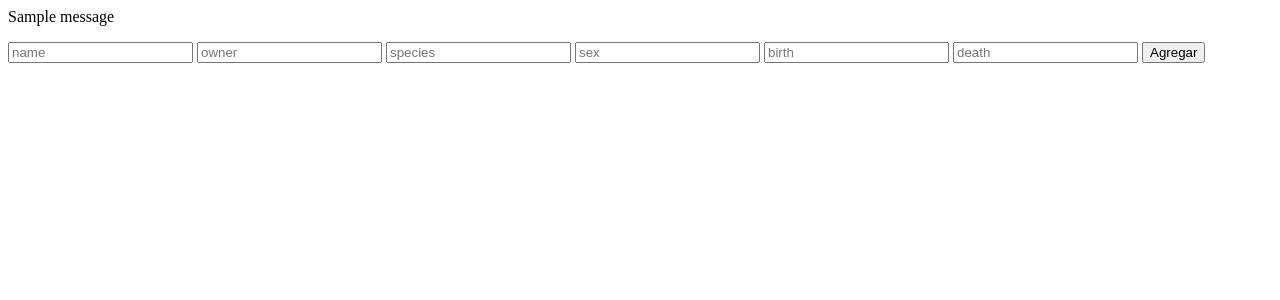
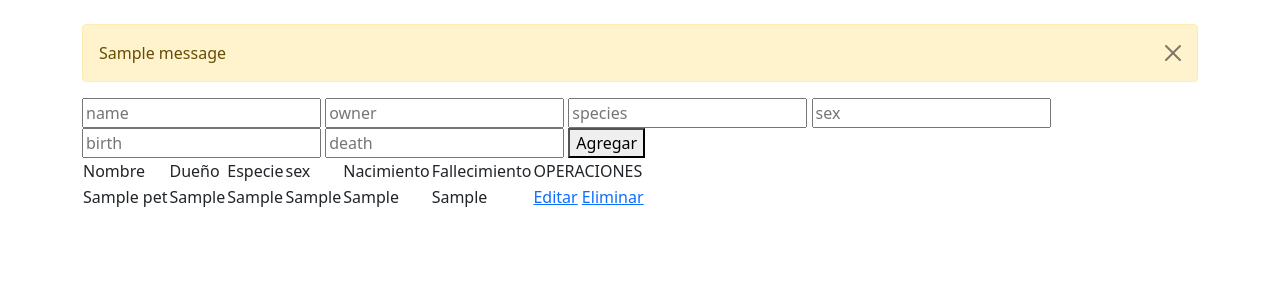
Before and after one commit to adnruiz/ProyectoFinal_PL-F_2021, a Flask app: page / in a window 1280 px wide. Shown: the top 300 px of the page. Run offline with Flask 2, Linux system fonts and the light colour scheme; tables that the repository leaves empty or names only in its code hold one stand-in row (values such as "Sample post"); one stand-in notice (Sample message) is shown; some libraries are stand-ins or nearby versions.

Commit message:
Altas, Bajas, Cambios de pet

```diff
--- a/App.py
+++ b/App.py
@@ -20,7 +20,10 @@ app.secret_key = 'mysecretkey'
 #Rutas para nuestra app
 @app.route('/')
 def Index():
-    return render_template('index.html')
+    cursorMySQL = mysql.connection.cursor()
+    cursorMySQL.execute('SELECT * FROM pet')
+    data = cursorMySQL.fetchall()
+    return render_template('index.html', pets = data)
 
 @app.route('/add_pet', methods=['POST'])
 def add_pet():
@@ -42,13 +45,50 @@ def add_pet():
 
     return redirect(url_for('Index'))
 
-@app.route('/edit')
-def edit_pet():
-    return 'Editar mascotas'
+@app.route('/edit/<id>')
+def edit_pet(id):
+    cursorMySQL = mysql.connection.cursor()
+    cursorMySQL.execute('SELECT * FROM pet WHERE id = %s', (id))
+    data = cursorMySQL.fetchall()
+    print(data[0])
+    return render_template('edit-pet.html', pet = data[0])
 
-@app.route('/delete')
-def delete_pet():
-    return 'Elimiar Mascota'
+@app.route('/update/<id>', methods = ['POST'])
+def update_pet(id):
+    if request.method == 'POST':
+
+        name = request.form['name']
+        owner = request.form['owner']
+        species = request.form['species']
+        sex = request.form['sex']
+        birth = request.form['birth']
+        death = request.form['death']
+
+        cursorMySQL = mysql.connection.cursor()
+
+        cursorMySQL.execute("""
+            UPDATE pet
+            SET name = %s,
+                owner = %s,
+                species = %s,
+                sex = %s,
+                birth = %s,
+                death = %s
+            WHERE id = %s
+        """, [name, owner, species, sex, birth, death, id])
+
+        flash('Mascota actualizada correctamente.')
+        mysql.connection.commit()
+        return redirect(url_for('Index'))
+
+@app.route('/delete/<string:id>')
+def delete_pet(id):
+    cursorMySQl = mysql.connection.cursor()
+    cursorMySQl.execute('DELETE FROM pet WHERE id = {0}'.format(id))
+    mysql.connection.commit()
+    flash('Mascota removida correctamente')
+    return redirect(url_for('Index'))
+
 
 
 
--- a/templates/index.html
+++ b/templates/index.html
@@ -1,7 +1,15 @@
+{% extends 'layout.html' %}
+
+{% block body %}
+
 {% with messages = get_flashed_messages() %}
 {% if messages %}
 {% for message in messages %}
-    <p>{{message}}</p>
+    <div class="alert alert-warning alert-dismissible fade show" role="alert">
+        {{message}}
+        <button type="button" class="btn-close" data-bs-dismiss="alert" aria-label="Close"></button>
+    </div>
+
 {% endfor %}
 {% endif %}
 {% endwith %}
@@ -20,3 +28,35 @@
     </button>
 
 </form>
+
+<table>
+    <thead>
+        <tr>
+            <td>Nombre</td>
+            <td>Dueño</td>
+            <td>Especie</td>
+            <td>sex</td>
+            <td>Nacimiento</td>
+            <td>Fallecimiento</td>
+            <td>OPERACIONES</td>
+        </tr>
+    </thead>
+    <tbody>
+        {% for pet in pets %}
+            <tr>
+                <td>{{ pet.1 }}</td>
+                <td>{{ pet.2 }}</td>
+                <td>{{ pet.3 }}</td>
+                <td>{{ pet.4 }}</td>
+                <td>{{ pet.5 }}</td>
+                <td>{{ pet.6 }}</td>
+                <td>
+                    <a href="/edit/{{ pet.0 }}">Editar</a>
+                    <a href="/delete/{{ pet.0 }}">Eliminar</a>
+                </td>
+            </tr>
+        {% endfor %}
+    </tbody>
+</table>
+
+{% endblock %}
--- /dev/null
+++ b/templates/layout.html
@@ -0,0 +1,22 @@
+<!DOCTYPE html>
+<html lang="en">
+<head>
+    <meta charset="UTF-8">
+    <meta http-equiv="X-UA-Compatible" content="IE=edge">
+    <meta name="viewport" content="width=device-width, initial-scale=1.0">
+
+    <!-- Bootstrap CSS -->
+    <link href="https://cdn.jsdelivr.net/npm/bootstrap@5.0.1/dist/css/bootstrap.min.css" rel="stylesheet" integrity="sha384-+0n0xVW2eSR5OomGNYDnhzAbDsOXxcvSN1TPprVMTNDbiYZCxYbOOl7+AMvyTG2x" crossorigin="anonymous">
+    <script src="https://cdn.jsdelivr.net/npm/@popperjs/core@2.9.2/dist/umd/popper.min.js" integrity="sha384-IQsoLXl5PILFhosVNubq5LC7Qb9DXgDA9i+tQ8Zj3iwWAwPtgFTxbJ8NT4GN1R8p" crossorigin="anonymous"></script>
+    <script src="https://cdn.jsdelivr.net/npm/bootstrap@5.0.1/dist/js/bootstrap.min.js" integrity="sha384-Atwg2Pkwv9vp0ygtn1JAojH0nYbwNJLPhwyoVbhoPwBhjQPR5VtM2+xf0Uwh9KtT" crossorigin="anonymous"></script>
+    <title>Veterinario</title>
+
+</head>
+<body>
+    <div class="container pt-4">
+        {% block body %}
+        {% endblock %}
+    </div>
+
+</body>
+</html>
```
Also changed, not shown: templates/edit-pet.html (added, +18 -0 lines).
